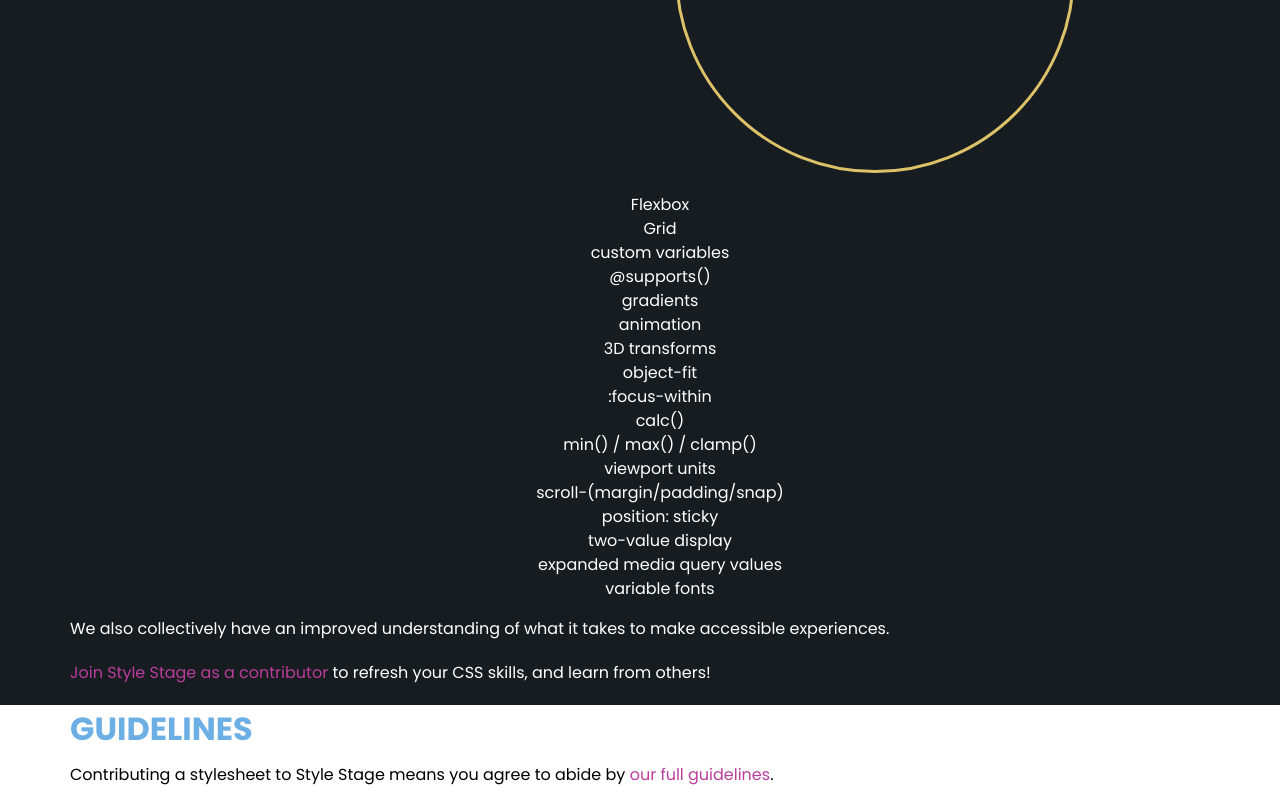
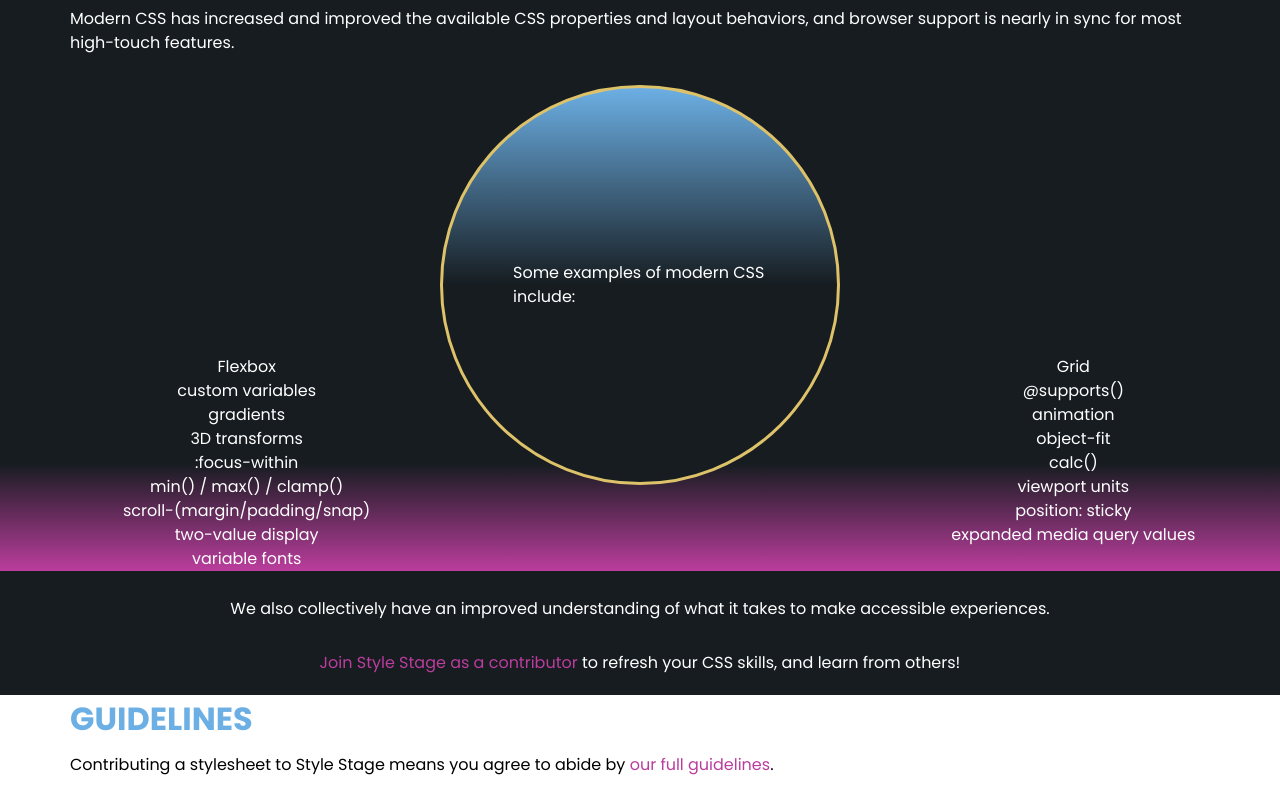
Before and after one commit to rgibbons131/StyleStageB4, a website: page public/index.html in a window 1280 px wide. Shown: the part 2131-2925 px from the top of the page. Drawn offline with nearby package versions, Linux system fonts and the light colour scheme; files that its build step writes are made by us from their sources; a web font is replaced by a local one.

Commit message:
I think I finished with the list at the bottom of main now

```diff
--- a/sass/_main.scss
+++ b/sass/_main.scss
@@ -34,6 +34,11 @@
       float: left;
     }
   }
+  #about .container + .container {
+    display: flex;
+    flex-direction: column;
+    align-items: center;
+  }
   #about .container + .container p:nth-child(3) {
     display: flex;
     width: 400px;
@@ -47,30 +52,29 @@
     align-items: center;
     border: 3px solid $color-secondary;
     border-radius: 50%;
+    z-index: 10;
   }
-  // .container :nth-child(5) {
-  //   grid-column: 2/4;
-  //   grid-row: 1;
-  // }
-  // .container :nth-child(6) {
-  //   grid-column: 2/4;
-  //   grid-row: 1;
-  // }
+
   .container ul {
-    display: flex;
-    flex-direction: column;
-    grid-column: 2;
-    grid-row: 2;
-    justify-self: center;
+    width: 100%;
+    display: grid;
+    grid-template-columns: 1fr 1fr 1fr;
+    justify-content: center;
+    background-image: linear-gradient(
+      $color-background,
+      $color-background,
+      $color-primary-alt
+    );
+    margin-top: -150px;
   }
 
   ul li {
     list-style: none;
     text-align: center;
   }
-  // .container ul :nth-child(2) {
-  //   grid-column: 1;
-  // }
+  .container ul :nth-child(even) {
+    grid-column: 3;
+  }
   blockquote {
     clear: both;
     strong {
```
